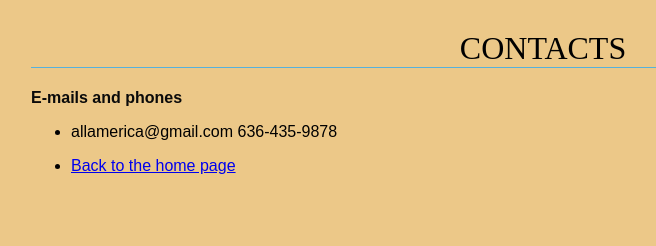
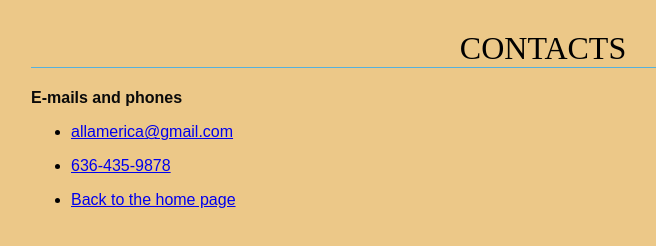
Before and after one commit to receiveanddeliver/Fid, a plain HTML site: page Contacts.html in a window 1280 px wide. Shown: the whole page, without its empty margins (97-753 px from the left). Drawn offline with Linux system fonts and the light colour scheme.

Commit message:
Update Contacts.html

```diff
--- a/Contacts.html
+++ b/Contacts.html
@@ -11,11 +11,19 @@
 
 <h1>Contacts</h1>
 <h2>E-mails and phones</h2>
+
 <ul>
-<li>allamerica@gmail.com     636-435-9878 </li>
+
+<li><a href="allamerica@gmail.com" title="link to page in same directory">allamerica@gmail.com</a> </li>
+
 </ul>
+	<ul>
 
-	<ul>
+	<li><a href="636-435-9878" title="link to page in same directory">636-435-9878</a> </li>
+
+	</ul>
+
+<ul>
 
   <li><a href="Blackgoose.html" title="link to page in same directory">Back to the home page</a> </li> </ul>
 
```
